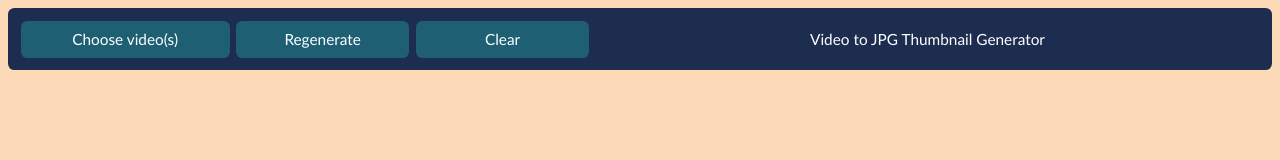
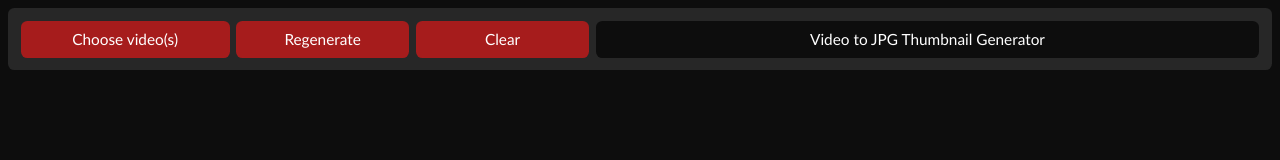
Before and after one commit to 0lfu/file-thumbnail-generator, a plain HTML site: page index.html in a window 1280 px wide. Drawn offline with nearby package versions, Linux system fonts and the light colour scheme.

Commit message:
style changes

```diff
--- a/style.css
+++ b/style.css
@@ -3,10 +3,11 @@ html, *{
     font-family:'Gill Sans', 'Gill Sans MT', Calibri, 'Trebuchet MS', sans-serif;
 }
 body{
-    background-color: #FCDAB7;
+    background-color: #0d0d0d;
 }
 .title{
     margin: 0 0 0 auto;
+    background-color: #0d0d0d!important;
     width: 55%!important;
 }
 #thumbnails{
@@ -36,12 +37,12 @@ body{
     align-items: center;
     width: auto;
     height: 20vh;
+    background-color: #272727;
     padding: 0.5vw;
-    background-color: #133B5C;
     border-radius: 0.5vw;
 }
 form{
-    background-color: #1D2D50;
+    background-color: #272727;
     padding: 1%;
     border-radius: 0.5vw;
     display: flex;
@@ -53,18 +54,13 @@ form{
     white-space:nowrap;
     width: 15%;
     font-size: 1.2vw;
+    background-color: #A61C1C;
     border: none;
     border-radius: 0.5vw;
     padding: 0.75vw 1.5vw;
     text-align: center;
     text-decoration: none;
 }
-#inputlab{
-    background-color: #1E5F74;
-}
-#generateThumbnailsButton, #clear{
-    background-color: #1E5F74;
-}
 #movies{
     display: none;
 }
```
Also changed, not shown: 1 other file.
